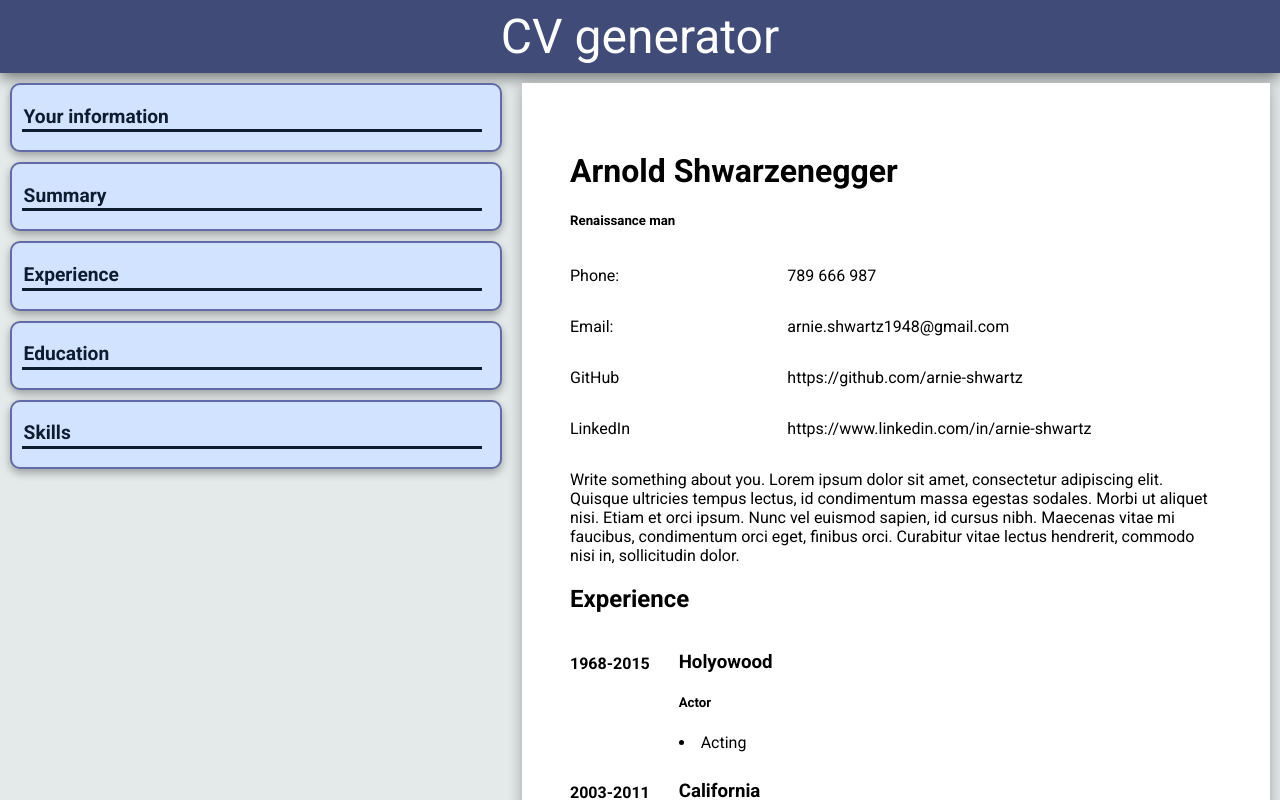
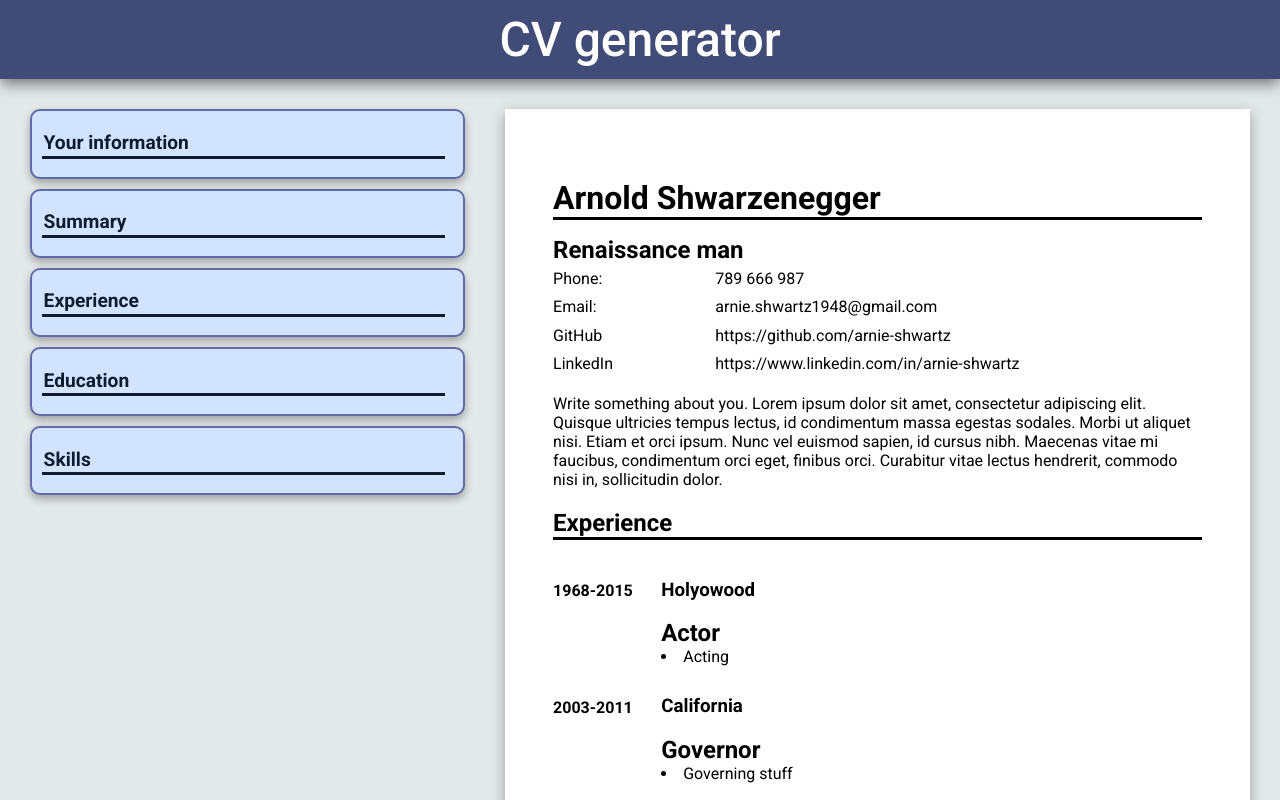
Before and after one commit to kociotrzeci/CV-Application, a React (Vite) app: page / in a window 1280 px wide. Shown: the top 800 px of the page. Built offline with nearby package versions, Linux system fonts and the light colour scheme.

Commit message:
styling CV, finale

```diff
--- a/src/App.scss
+++ b/src/App.scss
@@ -24,9 +24,10 @@ body {
   padding: 0px;
   header {
     font-size: 3rem;
-    padding: 0.5rem;
+    padding: 0.7rem;
     font-family: Roboto;
     color: white;
+    font-weight: 500;
     background-color: $header-color;
     text-align: center;
     box-shadow: 0px 4px 15px rgba(0, 0, 0, 0.551);
@@ -34,6 +35,8 @@ body {
   .contentContainer {
     display: grid;
     grid-template-columns: 2fr 3fr;
+    padding: 20px;
+    gap: 20px;
   }
 }
 
@@ -148,10 +151,27 @@ input {
   margin: 10px;
   padding: 3rem;
   box-shadow: 0px 4px 14px rgba(0, 0, 0, 0.312);
+  aspect-ratio: 1/1.4;
+  h1{
+    font-size: 2rem;
+    border-bottom: solid;
+    margin-bottom: 1rem;
+  }
+  h5{
+    margin: 0;
+    font-size: 1.5rem;
+  }
+  h2{
+    border-bottom: solid;
+  }
   .userInfo {
+    p{
+      margin-top: 0.3rem;
+      margin-bottom: 0.3rem;
+    }
     div {
       display: grid;
-      grid-template-columns: 1fr 2fr;
+      grid-template-columns: 1fr 3fr;
     }
   }
   .experience {
```
Also changed, not shown: 1 other file (tests, documents, lock files or other folders).
